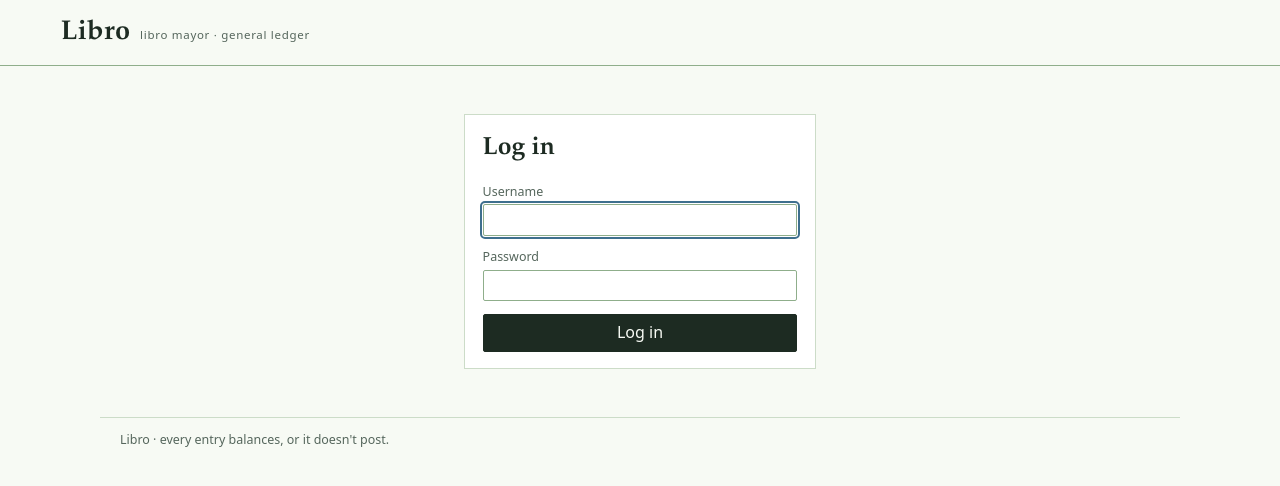
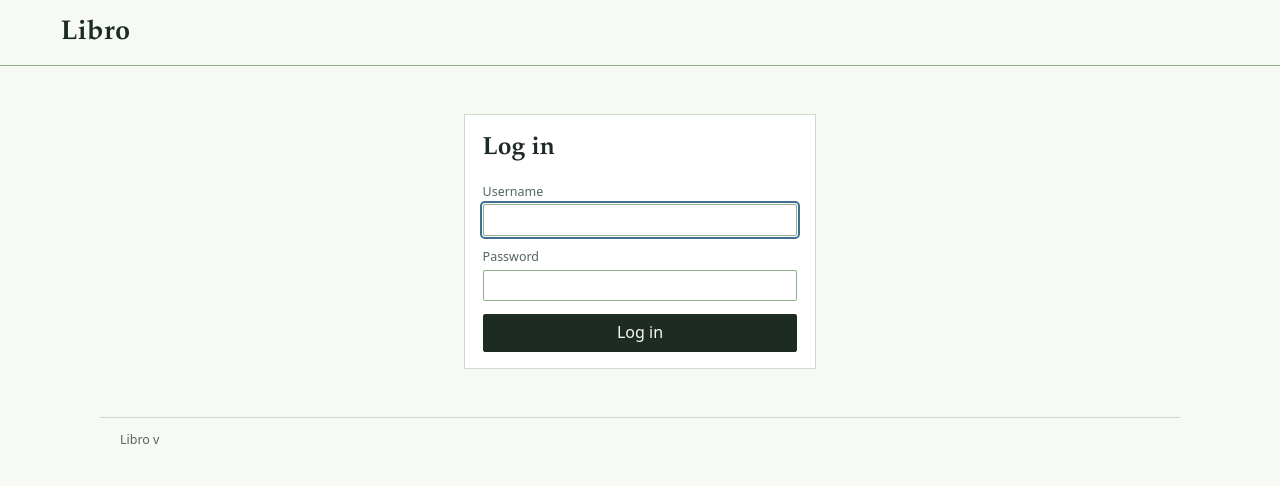
Before and after one commit to PostWardenLabs/PostWarden, a FastAPI app: page /login in a window 1280 px wide. Shown: the top 486 px of the page. Run offline with FastAPI, Linux system fonts and the light colour scheme; parts of the project's set-up code (start-up, migrations or seed data) failed here and were passed over; some libraries are stand-ins or nearby versions.

Commit message:
style: trim the topbar to just the wordmark, footer gets a version instead of a tagline
Two small pieces of app chrome, both cut for the same reason — they
were decoration, not information a returning user needs on every
single page load:

- "libro mayor · general ledger" next to the wordmark is gone.
  .wordmark-sub removed from style.css along with it — nothing else
  used it.
- The footer's tagline ("every entry balances, or it doesn't post")
  is replaced with a version number instead. VERSION (repo root, plain
  text, no build step to read it) is the new source of truth — read
  once at startup and exposed to every template the same way asset()
  already is. Starting at 0.1.0: pre-release, semantic versioning,
  bump with any user-visible change (see CLAUDE.md). The Dockerfile
  needed an explicit COPY VERSION . — it only ever copied app/ before.

Co-Authored-By: Claude Sonnet 5 <noreply@anthropic.com>

```diff
--- a/app/main.py
+++ b/app/main.py
@@ -102,6 +102,12 @@ def tojson(value) -> Markup:
 templates.env.filters["money"] = money
 templates.env.filters["tojson"] = tojson
 templates.env.globals["asset"] = asset
+# Read once at startup, not per-request — the footer's version number
+# changes on deploy, not while the app is running. Bump VERSION (repo
+# root, plain text, no build step needed to pick it up) as part of
+# whatever commit it's marking, same as any other doc that ships with
+# the feature it describes.
+templates.env.globals["version"] = (BASE.parent / "VERSION").read_text().strip()
 
 ACCOUNT_TYPES = ["asset", "liability", "equity", "income", "expense"]
 TYPE_LABELS = {
--- a/app/static/style.css
+++ b/app/static/style.css
@@ -300,10 +300,6 @@ body {
   font-family: var(--serif);
   font-size: 1.7rem; font-weight: 600; letter-spacing: 0.01em;
   color: var(--ink); text-decoration: none;
-}
-.wordmark-sub {
-  font-family: var(--sans); font-size: 0.72rem; font-weight: 400;
-  color: var(--ink-soft); margin-left: 0.6rem; letter-spacing: 0.06em;
 }
 .topbar-right { display: flex; align-items: baseline; gap: 1.3rem; flex-wrap: wrap; }
 .topbar nav { display: flex; gap: 1.1rem; flex-wrap: wrap; }
--- a/app/templates/base.html
+++ b/app/templates/base.html
@@ -59,7 +59,7 @@
 {% endif %}
 <header class="topbar">
   <div class="topbar-left">
-    <a class="wordmark" href="/">Libro<span class="wordmark-sub">libro mayor · general ledger</span></a>
+    <a class="wordmark" href="/">Libro</a>
   </div>
   <div class="topbar-right">
     {% if request.state.user %}
@@ -80,7 +80,7 @@
   {% endif %}
   {% block content %}{% endblock %}
 </main>
-<footer class="footer">Libro · every entry balances, or it doesn't post.</footer>
+<footer class="footer">Libro v{{ version }}</footer>
 <script src="{{ asset('sidebar.js') }}"></script>
 <script src="{{ asset('combobox.js') }}"></script>
 <script src="{{ asset('datepicker.js') }}"></script>
```
Also changed, not shown: CLAUDE.md (+4 -0 lines), 2 other files.
